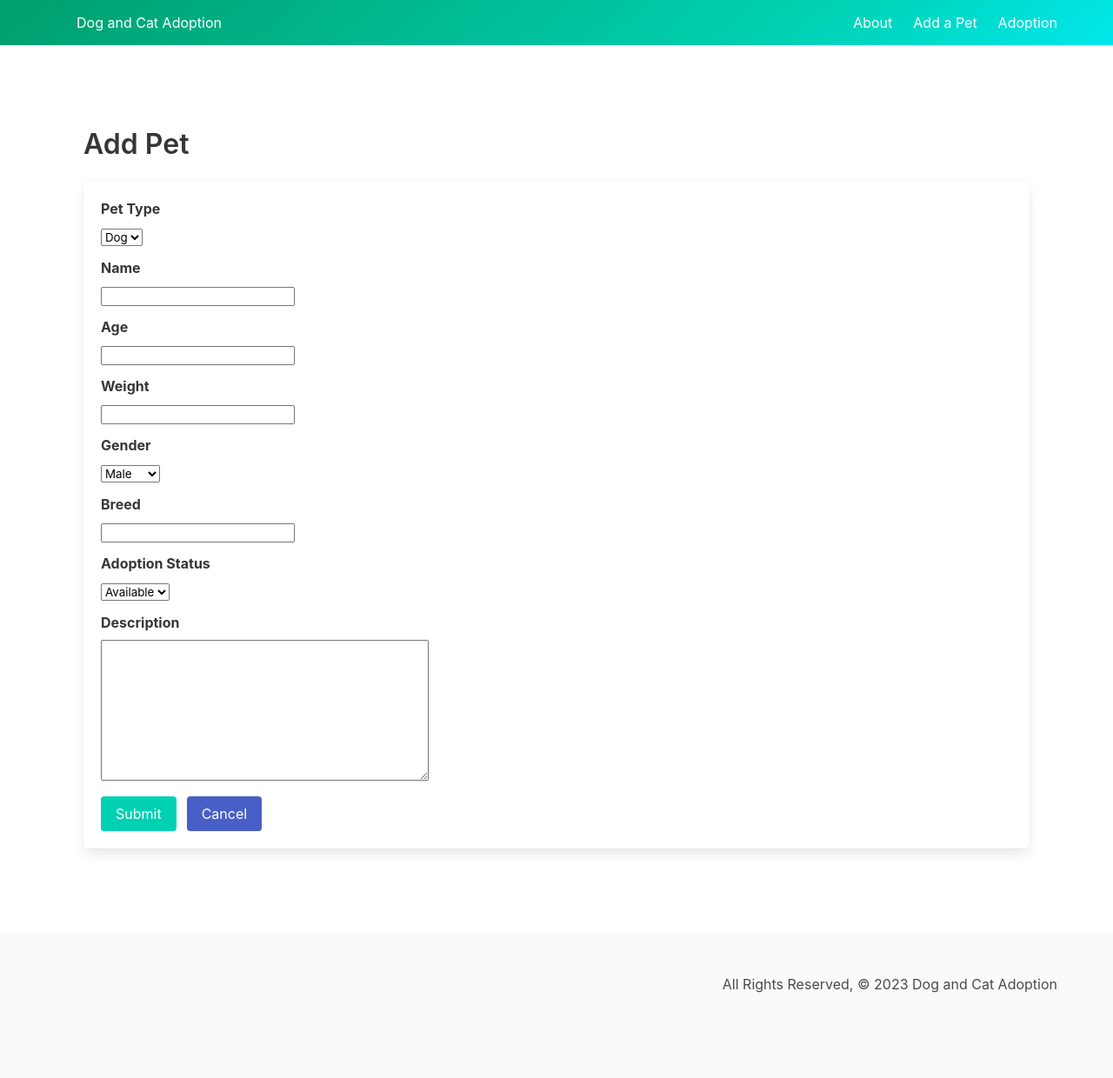
After one commit to Apple-supaporn/project4-dog-and-cat-adoption, a Django app: page /pets/create/ in a window 1280 px wide. The commit adds this page. Shown: the whole page at 87% size. Run offline with Django 4.2, Linux system fonts and the light colour scheme.

Commit message:
complete create pet form to add a new pet

```diff
--- /dev/null
+++ b/dog_and_cat_adoption_project/dog_and_cat_adoption_app/templates/dog_and_cat_adoption_app/pet_form.html
@@ -0,0 +1,70 @@
+{% extends 'dogncat/base.html' %}
+
+{% block content %}
+
+    <section class="section">
+        <div class="container">
+            <h1 class="title">Add Pet</h1>
+            <form action="" method="POST" class="box">
+                {% csrf_token %}
+                <div class="field">
+                    <label class="label">Pet Type</label>
+                    <div class="control">
+                        {{ form.pet_type }}
+                    </div>
+                </div>
+                <div class="field">
+                    <label class="label">Name</label>
+                    <div class="control">
+                        {{ form.name }}
+                    </div>
+                </div>
+                <div class="field">
+                    <label class="label">Age</label>
+                    <div class="control">
+                        {{ form.age }}
+                    </div>
+                </div>
+                <div class="field">
+                    <label class="label">Weight</label>
+                    <div class="control">
+                        {{ form.weight }}
+                    </div>
+                </div>
+                <div class="field">
+                    <label class="label">Gender</label>
+                    <div class="control">
+                        {{ form.gender }}
+                    </div>
+                </div>
+                <div class="field">
+                    <label class="label">Breed</label>
+                    <div class="control">
+                        {{ form.breed }}
+                    </div>
+                </div>
+                <div class="field">
+                    <label class="label">Adoption Status</label>
+                    <div class="control">
+                        {{ form.adoption_status }}
+                    </div>
+                </div>
+                <div class="field">
+                    <label class="label">Description</label>
+                    <div class="control">
+                        {{ form.description }}
+                    </div>
+                </div>
+                <div class="field is-grouped">
+                    <div class="control">
+                        <input type="submit" value="Submit" class="button is-primary">
+                    </div>
+                    <div class="control">
+                        <a href="{% url 'index' %}" class="button is-link">Cancel</a>
+                    </div>
+                </div>
+            </form>
+        </div>
+    </section>
+
+{% endblock %}
--- a/dog_and_cat_adoption_project/dog_and_cat_adoption_app/templates/dogncat/base.html
+++ b/dog_and_cat_adoption_project/dog_and_cat_adoption_app/templates/dogncat/base.html
@@ -31,6 +31,7 @@
           <div class="navbar-menu" id="navbarMenu">
             <div class="navbar-end">
               <a class="navbar-item" href="{% url 'about' %}">About</a>
+              <a class="navbar-item" href="{% url 'pets_create' %}">Add a Pet</a>
               <a class="navbar-item" href="{% url 'index' %}">Adoption</a>
             </div>
           </div>
--- a/dog_and_cat_adoption_project/dog_and_cat_adoption_app/urls.py
+++ b/dog_and_cat_adoption_project/dog_and_cat_adoption_app/urls.py
@@ -7,7 +7,8 @@ urlpatterns = [
     path('', views.home, name='home'),  # name='home' is kwarg (key of name and a value of home)
     path('about/', views.about, name='about'),
     path('pets/', views.pets_index, name="index"),
-    path('pets/<int:pet_id>/', views.pets_detail, name='detail')
+    path('pets/<int:pet_id>/', views.pets_detail, name='detail'),
+    path('pets/create/', views.PetCreate.as_view(), name='pets_create'),
 
 
 
--- a/dog_and_cat_adoption_project/dog_and_cat_adoption_app/views.py
+++ b/dog_and_cat_adoption_project/dog_and_cat_adoption_app/views.py
@@ -1,6 +1,7 @@
 from django.shortcuts import render
 from .models import Pet
 #from django.http import HttpResponse
+from django.views.generic.edit import CreateView
 
 
 
@@ -10,7 +11,7 @@ from .models import Pet
 # ]
 
 
-# Create your views here.
+# CREATE YOUR VIEWS HERE | THESE ARE VIEW FUNCTIONS
 def home(request):
     return render(request, 'dogncat/home.html')
 
@@ -25,3 +26,9 @@ def pets_index(request):
 def pets_detail(request, pet_id):
     pet = Pet.objects.get(id=pet_id)
     return render(request, 'dogncat/detail.html', {'pet' : pet})
+
+
+# CLASS BASED VIEWS
+class PetCreate(CreateView):
+    model = Pet
+    fields = '__all__'
```
